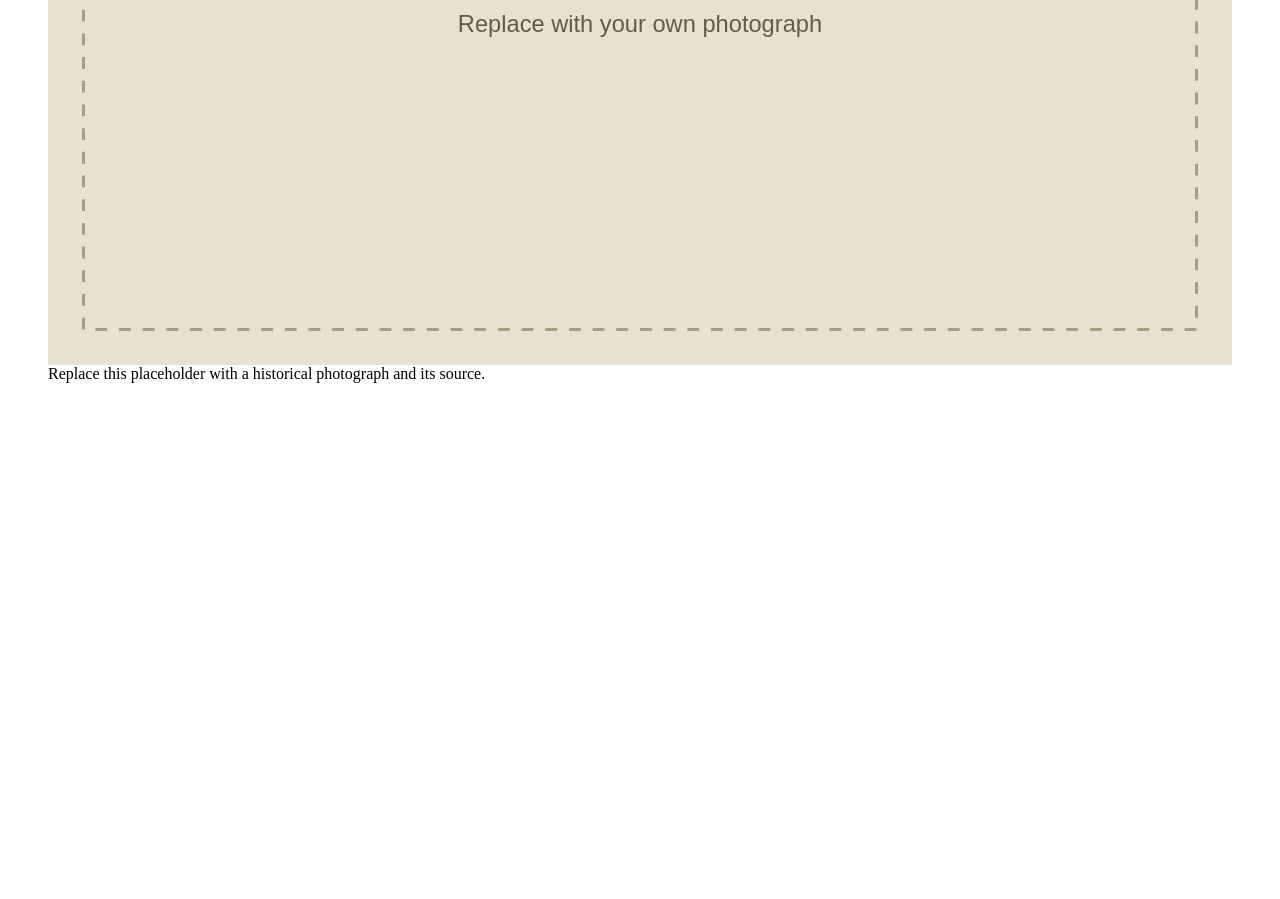
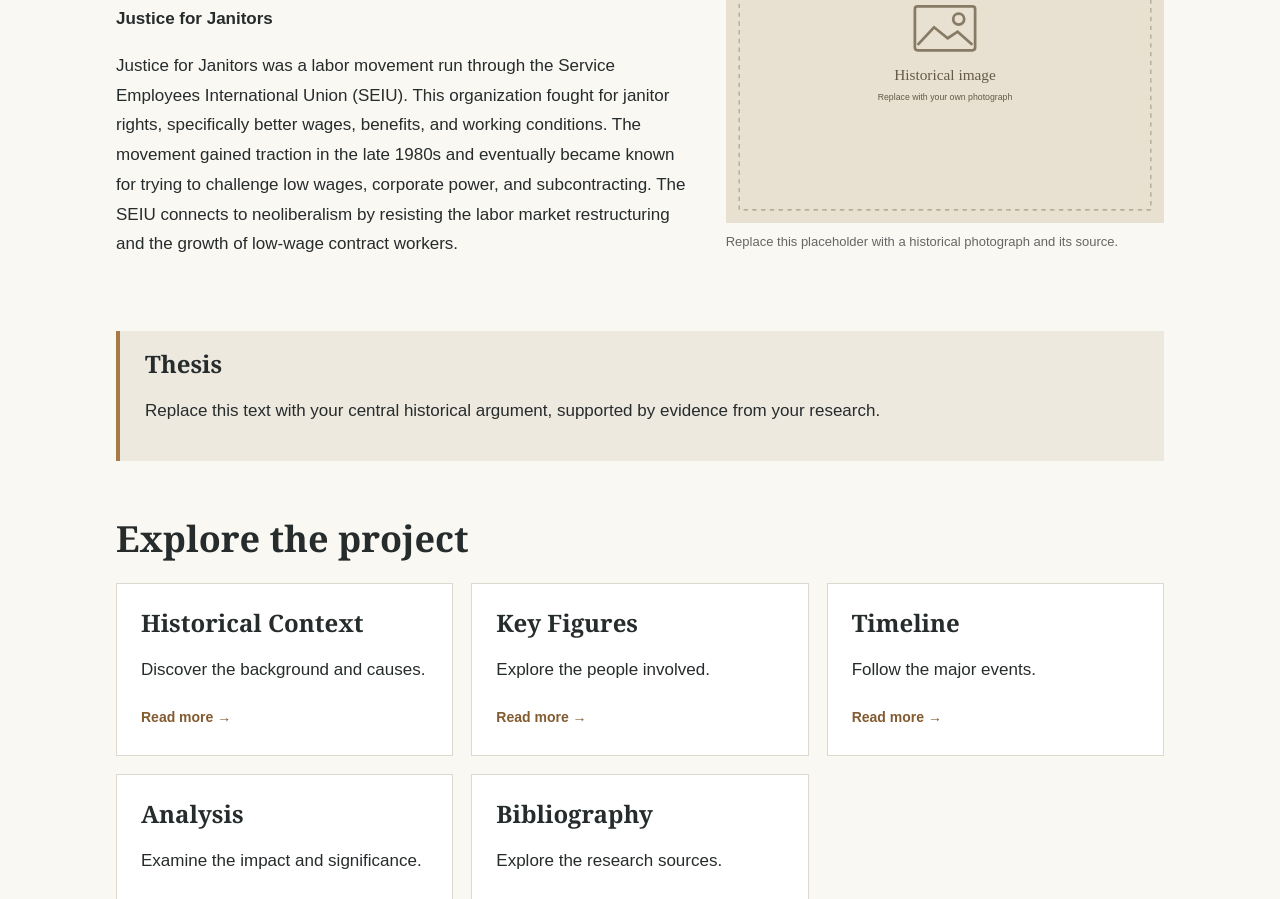
Before and after one commit to loganStarr/history-website, a plain HTML site: page index.html in a window 1280 px wide. Shown: the part 627-1526 px from the top of the page. Before the commit the page ends 1026 px from the top, so only its background shows below. Drawn offline with Linux system fonts and the light colour scheme.

Commit message:
Changed intro

```diff
--- a/index.html
+++ b/index.html
@@ -1,8 +1,39 @@
+<!DOCTYPE html>
+<html lang="en">
+<head>
+    <meta charset="UTF-8">
+    <meta name="viewport" content="width=device-width, initial-scale=1">
+    <title>Your Historical Project | Historical Project</title>
+    <link rel="stylesheet" href="style.css">
+</head>
+
+<body>
+    <nav aria-label="Main navigation">
+        <a class="brand" href="index.html">Historical Studies</a>
+        <div class="nav-links">
+            <a href="index.html" aria-current="page">Home</a>
+            <a href="history.html">Historical Context</a>
+            <a href="biography.html">Key Figures</a>
+            <a href="timeline.html">Timeline</a>
+            <a href="analysis.html">Analysis</a>
+            <a href="bibliography.html">Bibliography</a>
+        </div>
+    </nav>
+
+    <header class="hero">
+        <div class="eyebrow">A historical investigation</div>
+        <h1>Your Historical Project</h1>
+        <div class="rule"></div>
+        <p>Understanding history and its impact</p>
+    </header>
+
+    <main>
         <section class="section intro">
             <div>
                 <div class="eyebrow">Introduction</div>
+                <h2>Understanding the past</h2>
 
-        <h2>Justice for Janitors</h2>
+                <p><strong>Justice for Janitors</strong></p>
 
                 <p>
                     Justice for Janitors was a labor movement run through
@@ -20,10 +51,62 @@
 
             <figure>
                 <img src="images/historical.svg"
-             alt="Justice for Janitors movement">
+                     alt="Placeholder for a historical image">
                 <figcaption>
                     Replace this placeholder with a historical
                     photograph and its source.
                 </figcaption>
             </figure>
         </section>
+
+        <section class="section thesis">
+            <h3>Thesis</h3>
+            <p>
+                Replace this text with your central historical
+                argument, supported by evidence from your research.
+            </p>
+        </section>
+
+        <section>
+            <h2>Explore the project</h2>
+
+            <div class="cards">
+                <a class="card" href="history.html">
+                    <h3>Historical Context</h3>
+                    <p>Discover the background and causes.</p>
+                    <span>Read more →</span>
+                </a>
+
+                <a class="card" href="biography.html">
+                    <h3>Key Figures</h3>
+                    <p>Explore the people involved.</p>
+                    <span>Read more →</span>
+                </a>
+
+                <a class="card" href="timeline.html">
+                    <h3>Timeline</h3>
+                    <p>Follow the major events.</p>
+                    <span>Read more →</span>
+                </a>
+
+                <a class="card" href="analysis.html">
+                    <h3>Analysis</h3>
+                    <p>Examine the impact and significance.</p>
+                    <span>Read more →</span>
+                </a>
+
+                <a class="card" href="bibliography.html">
+                    <h3>Bibliography</h3>
+                    <p>Explore the research sources.</p>
+                    <span>Read more →</span>
+                </a>
+            </div>
+        </section>
+    </main>
+
+    <footer>
+        Historical Research Project ·
+        <a href="bibliography.html">Sources and image credits</a>
+    </footer>
+</body>
+</html>
```
Lines whose indentation alone changed are shown as unchanged.
